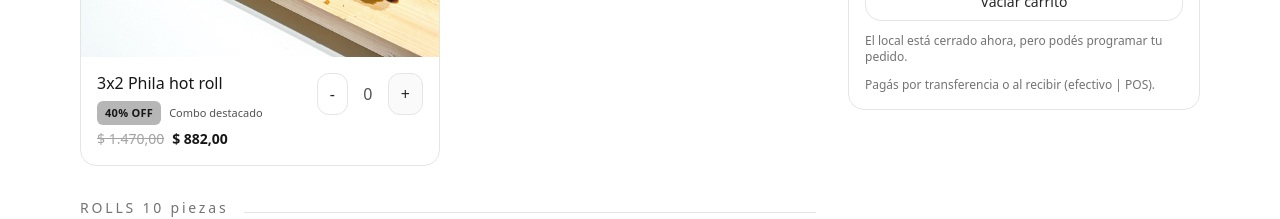
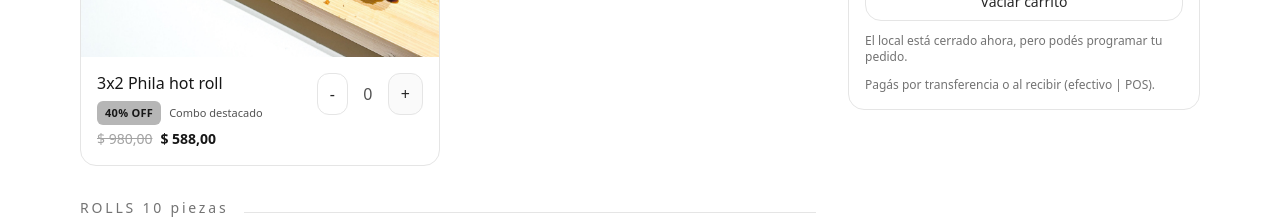
Before and after one commit to feiquiclothing/Secto, a React (Vite) app: page / in a window 1280 px wide. Shown: the part 1260-1479 px from the top of the page. Built offline with nearby package versions, Linux system fonts and the light colour scheme.

Commit message:
Adjust price and enhance comments in SectoCafePedidos
Updated price for 3x2 Phila hot roll and added comments for clarity.

```diff
--- a/src/SectoCafePedidos.jsx
+++ b/src/SectoCafePedidos.jsx
@@ -196,6 +196,13 @@ function getItemDiscountPercent(item, deliveryDate) {
 }
 
 function discountedItemPrice(item, deliveryDate) {
+  // 3x2: el total siempre equivale a dos Hot Rolls con el mismo descuento.
+  // Se redondea cada roll antes de multiplicar, igual que en la carta.
+  if (item.id === "c05") {
+    const hotRoll = MENU.find((section) => section.id === "rolls")
+      ?.items.find((roll) => roll.id === "r04");
+    if (hotRoll) return 2 * discountedItemPrice(hotRoll, deliveryDate);
+  }
   const percent = getItemDiscountPercent(item, deliveryDate);
   return Math.round(item.price * (100 - percent) / 100);
 }
@@ -334,7 +341,7 @@ const MENU = [
       {
         id: "c05",
         name: "3x2 Phila hot roll",
-        price: 1470,
+        price: 980, // Precio de referencia: 2 × $490. Precio final ligado al Hot Roll
         img: "/Photos/3x2.jpeg",
       },
     ],
```
